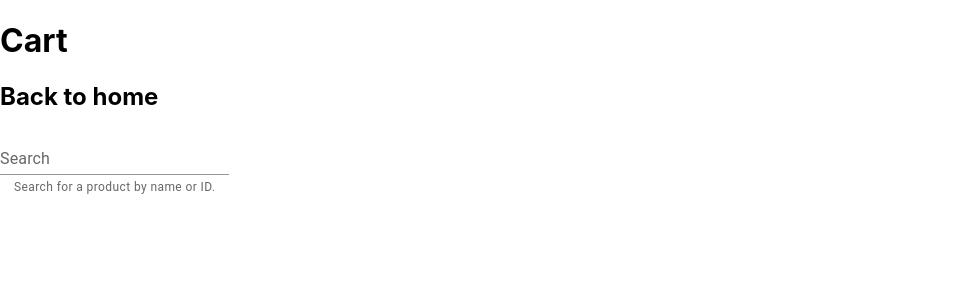
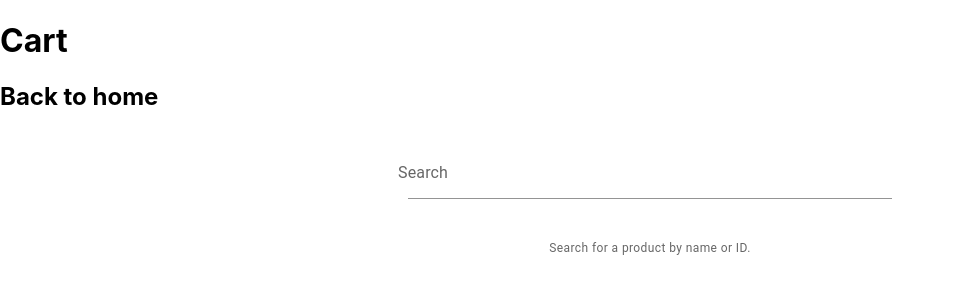
Before and after one commit to gavinshelley3/FoodApp, a Next.js app: page /cart in a window 1280 px wide. Shown: the top 300 px of the page, without its empty margins (0-955 px from the left). Built offline with nearby package versions, Linux system fonts and the light colour scheme.

Commit message:
bye mongo

```diff
--- a/pages/api/database.js
+++ b/pages/api/database.js
@@ -1,20 +1,20 @@
-const mongopass = "DdJcIGmnMvI8GQnN";
-const mongouser = "gavin";
-const { MongoClient } = require("mongodb");
+// const mongopass = "DdJcIGmnMvI8GQnN";
+// const mongouser = "gavin";
+// const { MongoClient } = require("mongodb");
 
-const mongostring = `mongodb+srv://${mongouser}:${mongopass}@cluster0.pr3lclv.mongodb.net/?retryWrites=true&w=majority`;
+// const mongostring = `mongodb+srv://${mongouser}:${mongopass}@cluster0.pr3lclv.mongodb.net/?retryWrites=true&w=majority`;
 
-let db;
-async function getDb() {
-  if (db) return db;
+// let db;
+// async function getDb() {
+//   if (db) return db;
 
-  const client = new MongoClient(mongostring, { useUnifiedTopology: true });
+//   const client = new MongoClient(mongostring, { useUnifiedTopology: true });
 
-  await client.connect();
+//   await client.connect();
 
-  db = client.db("food");
+//   db = client.db("food");
 
-  return db;
-}
+//   return db;
+// }
 
-exports.getDb = getDb;
+// exports.getDb = getDb;
--- a/pages/components/SearchForm.js
+++ b/pages/components/SearchForm.js
@@ -63,14 +63,40 @@ const SearchForm = () => {
 
   return (
     <div>
-      <FormControl margin="normal" autoComplete="off">
+      <FormControl
+        margin="normal"
+        autoComplete="off"
+        sx={{
+          display: "flex",
+          flexDirection: "column",
+          justifyContent: "center",
+          alignItems: "center",
+          width: "100%",
+          height: "100%",
+          padding: "10px",
+          margin: "10px",
+        }}
+      >
         <TextField
           id="my-input"
           label="Search"
           variant="standard"
           onChange={handleChange}
+          sx={{ width: "40%", height: "100%", padding: "10px", margin: "10px" }}
         />
-        <FormHelperText id="my-helper-text">
+        <FormHelperText
+          id="my-helper-text"
+          sx={{
+            display: "flex",
+            flexDirection: "column",
+            justifyContent: "center",
+            alignItems: "center",
+            width: "100%",
+            height: "100%",
+            padding: "10px",
+            margin: "10px",
+          }}
+        >
           Search for a product by name or ID.
         </FormHelperText>
         {searchResults.map((result) => (
--- a/pages/components/SearchResult.js
+++ b/pages/components/SearchResult.js
@@ -7,7 +7,18 @@ function SearchResult(props) {
 
   console.log("description: ", description);
   return (
-    <Card>
+    <Card
+      sx={{
+        display: "flex",
+        flexDirection: "column",
+        justifyContent: "center",
+        alignItems: "center",
+        width: "100%",
+        height: "100%",
+        padding: "10px",
+        margin: "10px",
+      }}
+    >
       <div>
         <Button>{description}</Button>
       </div>
```
